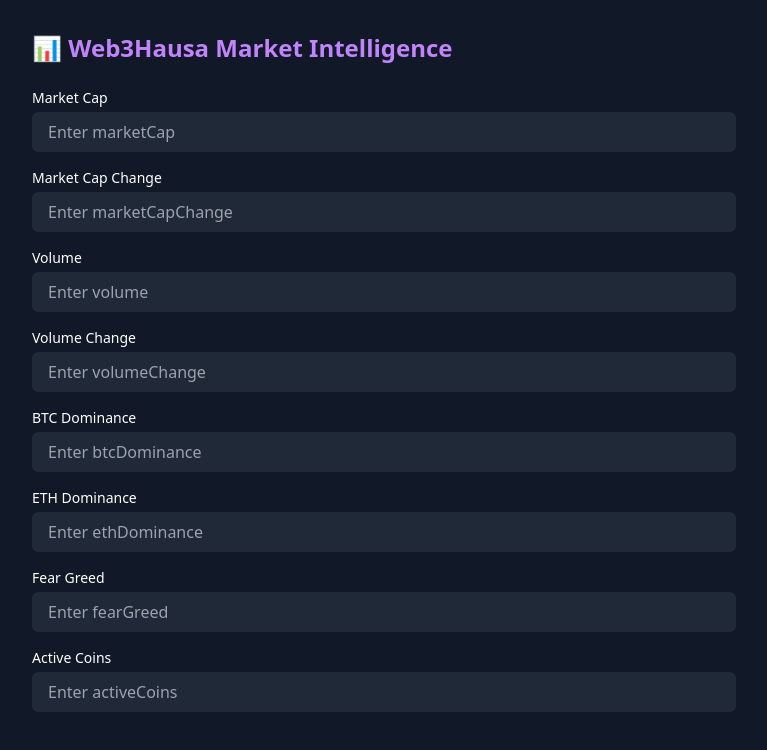
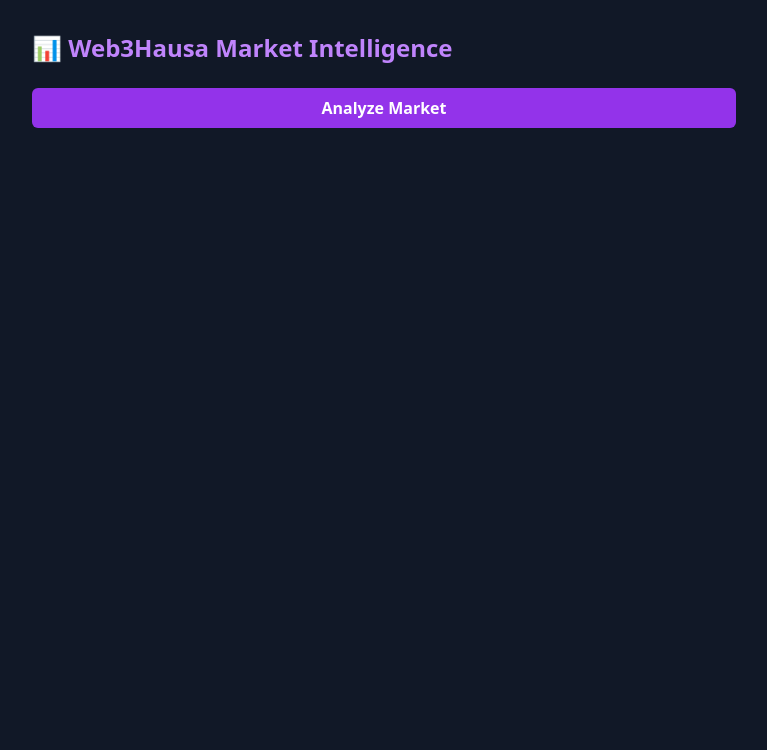
Before and after one commit to BershTech67/tooo, a React (Vite) app: page /free in a window 1280 px wide. Shown: the top 750 px of the page, without its empty margins (256-1023 px from the left). Built offline with nearby package versions, Linux system fonts and the light colour scheme.

Commit message:
Update CryptoMarketAnalyzer.jsx

```diff
--- a/src/CryptoMarketAnalyzer.jsx
+++ b/src/CryptoMarketAnalyzer.jsx
@@ -1,36 +1,90 @@
-// src/CryptoMarketAnalyzer.jsx
-import React from 'react';
+import React, { useState } from 'react';
+import axios from 'axios';
 
-const CryptoMarketAnalyzer = () => {
-  const fields = [
-    { label: 'Market Cap', name: 'marketCap' },
-    { label: 'Market Cap Change', name: 'marketCapChange' },
-    { label: 'Volume', name: 'volume' },
-    { label: 'Volume Change', name: 'volumeChange' },
-    { label: 'BTC Dominance', name: 'btcDominance' },
-    { label: 'ETH Dominance', name: 'ethDominance' },
-    { label: 'Fear Greed', name: 'fearGreed' },
-    { label: 'Active Coins', name: 'activeCoins' },
-  ];
+const CryptoMarketAnalyzer = ({ mode }) => {
+  const [data, setData] = useState(null);
+  const [loading, setLoading] = useState(false);
+  const [analyzed, setAnalyzed] = useState(false);
+
+  const fetchData = async () => {
+    setLoading(true);
+    setAnalyzed(false);
+    try {
+      const res = await axios.get('https://api.coingecko.com/api/v3/global');
+      const g = res.data.data;
+      setData({
+        marketCap: g.total_market_cap.usd,
+        marketCapChange: g.market_cap_change_percentage_24h_usd,
+        volume: g.total_volume.usd,
+        volumeChange: g.market_cap_change_percentage_24h_usd, // CoinGecko doesn’t give volume % change directly
+        btcDominance: g.market_cap_percentage.btc,
+        ethDominance: g.market_cap_percentage.eth,
+        fearGreed: 'Unavailable from CoinGecko', // can be fetched from alternative API
+        activeCoins: g.active_cryptocurrencies,
+      });
+      setAnalyzed(true);
+    } catch (error) {
+      console.error('Error fetching data:', error);
+      alert('Failed to fetch data from CoinGecko.');
+    } finally {
+      setLoading(false);
+    }
+  };
+
+  const visibleFields = mode === 'premium'
+    ? ['marketCap', 'marketCapChange', 'volume', 'volumeChange', 'btcDominance', 'ethDominance', 'fearGreed', 'activeCoins']
+    : ['marketCap', 'volume', 'btcDominance', 'activeCoins'];
+
+  const labels = {
+    marketCap: 'Market Cap',
+    marketCapChange: 'Market Cap Change (24h)',
+    volume: '24h Volume',
+    volumeChange: 'Volume Change',
+    btcDominance: 'BTC Dominance',
+    ethDominance: 'ETH Dominance',
+    fearGreed: 'Fear & Greed Index',
+    activeCoins: 'Active Coins',
+  };
 
   return (
     <div className="p-4 sm:p-6 md:p-8 max-w-3xl mx-auto">
-      <h2 className="text-xl sm:text-2xl font-bold mb-6 text-purple-400">📊 Web3Hausa Market Intelligence</h2>
-      <div className="space-y-4">
-        {fields.map((field) => (
-          <div key={field.name} className="flex flex-col">
-            <label htmlFor={field.name} className="text-sm font-medium text-white mb-1">
-              {field.label}
-            </label>
-            <input
-              id={field.name}
-              type="text"
-              placeholder={`Enter ${field.name}`}
-              className="px-4 py-2 rounded-md bg-gray-800 text-white placeholder-gray-400 focus:outline-none focus:ring-2 focus:ring-purple-500"
-            />
-          </div>
-        ))}
-      </div>
+      <h2 className="text-xl sm:text-2xl font-bold mb-6 text-purple-400">
+        📊 Web3Hausa Market Intelligence
+      </h2>
+
+      <button
+        onClick={fetchData}
+        disabled={loading}
+        className="w-full bg-purple-600 hover:bg-purple-700 text-white font-semibold py-2 px-4 rounded-md"
+      >
+        {loading ? 'Analyzing...' : 'Analyze Market'}
+      </button>
+
+      {analyzed && data && (
+        <div className="mt-8 bg-gray-900 p-6 rounded-lg text-white">
+          <h3 className="text-lg font-bold mb-4">🧠 Analysis Result</h3>
+          <ul className="space-y-2">
+            {visibleFields.map((key) => (
+              <li key={key}>
+                <span className="font-semibold">{labels[key]}:</span>{' '}
+                {typeof data[key] === 'number'
+                  ? data[key].toLocaleString('en-US')
+                  : data[key]}
+              </li>
+            ))}
+          </ul>
+
+          {mode === 'premium' ? (
+            <div className="mt-4 text-green-400">
+              ✅ Premium: Showing full market intelligence including ETH/BTC dominance and market trends.
+            </div>
+          ) : (
+            <div className="mt-4 text-yellow-400">
+              🔒 Limited data shown. <a href="/premium" className="underline text-blue-400">Unlock more features</a>
+            </div>
+          )}
+        </div>
+      )}
     </div>
   );
 };
```
